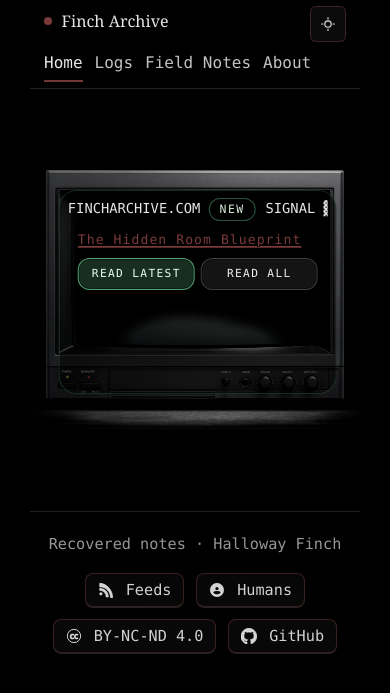
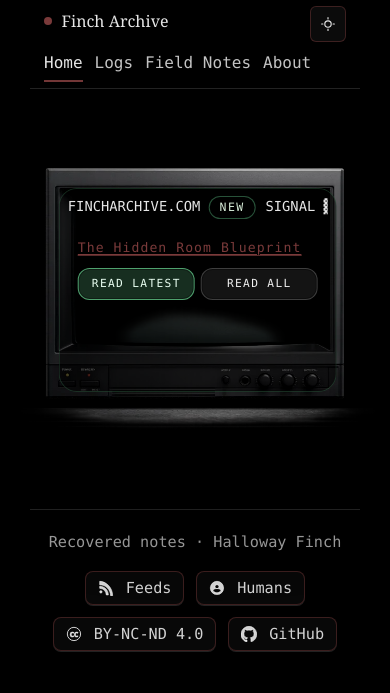
Before and after one commit to HallowayFinch/fincharchive.com, a Jekyll site: the page built from index.html, in a window 390 px wide. Shown: the top 693 px of the page. Built offline with Jekyll 4.4.1, drawn with Linux system fonts in a browser that asks for light colours.

Commit message:
Update style.css

```diff
--- a/assets/css/style.css
+++ b/assets/css/style.css
@@ -2283,14 +2283,13 @@ html {
 }
 
 /* ======================================
-   20. Homepage: Photoreal CRT frame (CRT UI) — CLEAN + MERGED (vNext)
+   20. Homepage: Photoreal CRT frame (CRT UI) — CLEAN + MERGED
    Goals:
    - Screen overlay stays correctly constrained (no drift)
    - No horizontal scroll on mobile
    - CRT uses the viewport on mobile (not the container width)
    - Mobile has a dedicated compact UI (buttons always visible)
-   - Mobile: header pill on same line as FINCHARCHIVE.COM
-   - Mobile: SIGNAL bar “breathes” + tiny LED blink
+   - Mobile header supports: Brand + NEW pill + SIGNAL bar (breathing)
    ====================================== */
 
 /* Prevent accidental horizontal scrolling */
@@ -2404,6 +2403,16 @@ html, body { overflow-x: hidden; }
   letter-spacing: 0.12em;
   font-size: 0.72rem;
   text-transform: uppercase;
+}
+
+/* Default LED (desktop/general) – safe if reused elsewhere */
+.finch-led{
+  width: 10px;
+  height: 10px;
+  border-radius: 999px;
+  display: inline-block;
+  background: rgba(160, 210, 255, 0.95);
+  box-shadow: 0 0 0 1px rgba(0,0,0,0.55) inset, 0 0 12px rgba(160,210,255,0.35);
 }
 
 .finch-active__title{
@@ -2497,9 +2506,11 @@ html, body { overflow-x: hidden; }
   border-bottom-color: rgba(255,170,170,.55);
 }
 
-/* ==========================================================
-   MOBILE CRT LAYOUT — single source of truth (mobile only)
-   ========================================================== */
+
+/* =====================================================================
+   MOBILE CRT LAYOUT — single source of truth
+   (Restored so you can search for this block again.)
+   ===================================================================== */
 @media (max-width: 980px){
   /* overall vertical spacing (mobile only) */
   .finch-home{
@@ -2507,12 +2518,12 @@ html, body { overflow-x: hidden; }
     margin-left: calc(50% - 50vw);
     margin-right: calc(50% - 50vw);
     margin-top: 0;
-    padding: 12px 0 18px;
+    padding: 10px 0 18px;
   }
 
   /* CRT: slightly wider than viewport, truly centered */
   .finch-crtframe{
-    width: 120vw;               /* you like this size */
+    width: 120vw;
     max-width: none;
     box-sizing: border-box;
 
@@ -2520,16 +2531,12 @@ html, body { overflow-x: hidden; }
     left: 50%;
     transform: translateX(-50%);
     margin: 0;
-
-    /* tweak if we need a tiny alignment change later */
-    --mobile-screen-nudge: 15%;
   }
 
   .finch-crtframe__img{
     width: 100%;
     height: auto;
     display: block;
-    max-width: none;
   }
 
   /* Screen region: align to CRT glass */
@@ -2544,6 +2551,7 @@ html, body { overflow-x: hidden; }
     -webkit-mask-image: -webkit-radial-gradient(white, black);
 
     /* nudge right to sit inside the glass */
+    --mobile-screen-nudge: 15%;
     transform: translateX(var(--mobile-screen-nudge));
   }
 
@@ -2551,113 +2559,121 @@ html, body { overflow-x: hidden; }
   .finch-homeui__desktop{ display: none; }
   .finch-homeui__mobile{ display: block; }
 
-  /* tighten mobile typography / padding */
+  /* tighten mobile content */
   .finch-screen--home{
     padding: 8px 9px 10px;
     font-size: 0.86rem;
     line-height: 1.30;
   }
 
-  /* Mobile header: brand left, pill right (same line) */
+  /* Header variants: show mobile header, hide desktop header */
+  .finch-screen__headline--desktop{ display: none; }
   .finch-screen__headline--mobile{
     display: flex;
     align-items: center;
     justify-content: space-between;
     gap: 10px;
-
     white-space: nowrap;
     overflow: hidden;
   }
-  .finch-screen__headline--desktop{ display: none; }
-
+
+  /* If your HTML uses these wrappers, this will layout perfectly:
+     <span class="finch-mobile-brand">FINCHARCHIVE.COM</span>
+     <span class="finch-mobile-right"> ... </span>
+  */
   .finch-mobile-brand{
     min-width: 0;
     overflow: hidden;
     text-overflow: ellipsis;
     letter-spacing: 0.06em;
   }
-
-  .finch-mobile-pill{
+  .finch-mobile-right{
+    display: inline-flex;
+    align-items: center;
+    gap: 10px;
     flex: 0 0 auto;
   }
 
-  /* make the pill slightly more compact for header */
+  /* Pill in header (more compact) */
   .finch-active__pill--mobilehead{
-    gap: 8px;
     padding: 3px 9px;
     font-size: 0.68rem;
     letter-spacing: 0.14em;
   }
 
-  /* tiny LED blink (mobile only) */
-  .finch-led{
+  /* Mobile LED: green + BLINK (overrides the default blue LED above) */
+  .finch-active__pill--mobilehead .finch-led{
     width: 6px;
     height: 6px;
-    border-radius: 999px;
     background: rgba(126,255,176,.92);
     box-shadow: 0 0 10px rgba(126,255,176,.35), 0 0 2px rgba(126,255,176,.55);
     animation: finchLedBlink 1.35s steps(1,end) infinite;
   }
-
   @keyframes finchLedBlink{
-    0%, 78% { opacity: .15; }
-    79%, 86% { opacity: 1; }
+    0%, 76% { opacity: .18; }
+    77%, 86% { opacity: 1; }
     87%, 100% { opacity: .25; }
   }
 
-  /* SIGNAL bar (mobile only) — “breathing” */
+  /* SIGNAL bar (mobile only) */
   .finch-signal{
-    margin: 6px 0 0;
-    display: flex;
+    display: inline-flex;
     align-items: center;
     gap: 8px;
-    font-size: 0.72rem;
     letter-spacing: 0.12em;
-    color: rgba(232,255,233,0.72);
-  }
-  .finch-signal__label{
-    color: rgba(232,255,233,0.62);
-  }
+    text-transform: uppercase;
+    font-size: 0.68rem;
+    color: rgba(232,255,233,0.78);
+  }
+
   .finch-signal__bar{
-    display: inline-flex;
-    align-items: center;
-    padding: 2px 8px;
+    width: 64px;
+    height: 8px;
     border-radius: 999px;
-    border: 1px solid rgba(126,255,176,.22);
-    background: rgba(0,0,0,.22);
+    background: rgba(255,255,255,.10);
+    border: 1px solid rgba(255,255,255,.16);
+    overflow: hidden;
+    box-shadow: inset 0 0 0 1px rgba(0,0,0,.25);
+  }
+
+  .finch-signal__fill{
+    display: block;
+    height: 100%;
+    width: var(--signal, 82%);
+    border-radius: 999px;
+    background: rgba(126,255,176,.55);
+    box-shadow: 0 0 10px rgba(126,255,176,.20);
+    animation: finchSignalBreathe 2.8s ease-in-out infinite;
+    transform-origin: left center;
+  }
+
+  .finch-signal__pct{
+    font-variant-numeric: tabular-nums;
     color: rgba(126,255,176,.92);
-
-    animation: finchSignalBreathe 2.6s ease-in-out infinite;
-    box-shadow: 0 0 0 rgba(126,255,176,0);
-  }
-  .finch-signal__pct{
-    color: rgba(126,255,176,.92);
   }
 
   @keyframes finchSignalBreathe{
-    0%, 100%{
-      opacity: 0.72;
-      box-shadow: 0 0 0 rgba(126,255,176,0);
-    }
-    50%{
-      opacity: 1;
-      box-shadow: 0 0 16px rgba(126,255,176,0.18);
-    }
-  }
-
-  /* Mobile UI spacing:
-     - a touch more space between title and buttons
-     - buttons slightly smaller/tighter
-  */
+    0%, 100% { opacity: .55; filter: brightness(0.95); }
+    50% { opacity: 1; filter: brightness(1.15); }
+  }
+
+  /* Mobile UI spacing */
   .finch-homeui__mobile .finch-homeui__top{
-    margin-bottom: 10px; /* increased slightly */
-  }
-
+    margin-bottom: 6px;
+  }
+
+  /* Add space between title link and buttons (mobile only) */
+  .finch-homeui__mobile .finch-activity__line--mobile-latest{
+    margin-top: 10px;
+    margin-bottom: 12px; /* <-- this is the “touch more space” */
+  }
+
+  /* Mobile buttons: smaller + tighter */
   .finch-homeui__mobile .finch-homeui__actions{
     display: grid;
     grid-template-columns: 1fr 1fr;
     gap: 6px;
-    margin-top: 0;
+    margin-top: 0; /* spacing is handled above now */
   }
 
   .finch-homeui__mobile .finch-screen__btn{
```
